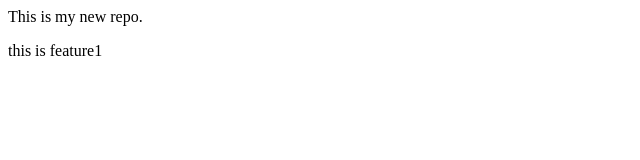
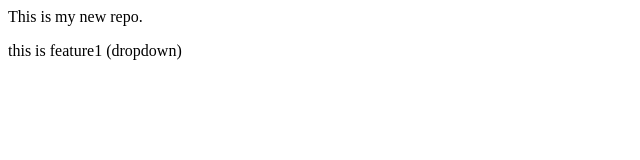
Before and after one commit to hyderrasool/localrepo, a plain HTML site: page index.html in a window 1280 px wide. Shown: the full height of the page, 0-640 px from the left. Drawn offline with Linux system fonts and the light colour scheme.

Commit message:
add dropdown

```diff
--- a/index.html
+++ b/index.html
@@ -1,2 +1,2 @@
 <p>This is my new repo.</p>
-<p>this is feature1</p>
+<p>this is feature1 (dropdown)</p>
```
